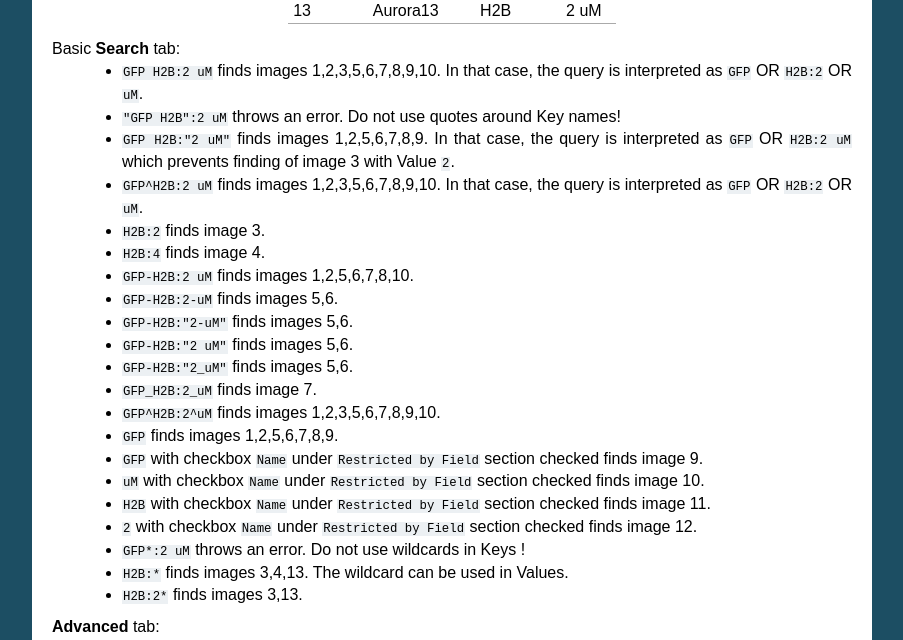
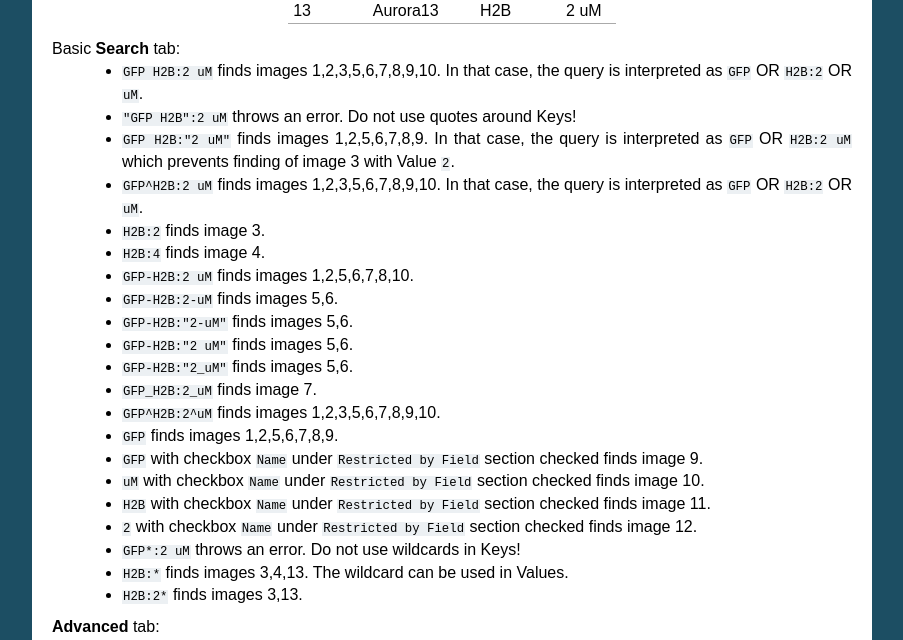
Before and after one commit to ome/omero-guide-introduction, a Sphinx documentation site: the page built from docs/search-omero.rst, in a window 1280 px wide and 900 px high, scrolled down 1587 px. Shown: the part 152-792 px from the top of the window, without its empty margins (198-1101 px from the left). Built offline with Sphinx 7.4.7, drawn with Linux system fonts in a browser that asks for light colours.

Commit message:
Unify syntax

```diff
--- a/docs/search-omero.rst
+++ b/docs/search-omero.rst
@@ -141,7 +141,7 @@ Considering the following setup of 13 separate images:
 
 Basic **Search** tab:
    - ``GFP H2B:2 uM`` finds images 1,2,3,5,6,7,8,9,10. In that case, the query is interpreted as ``GFP`` OR ``H2B:2`` OR ``uM``.
-   - ``"GFP H2B":2 uM`` throws an error. Do not use quotes around Key names!
+   - ``"GFP H2B":2 uM`` throws an error. Do not use quotes around Keys!
    - ``GFP H2B:"2 uM"`` finds images 1,2,5,6,7,8,9. In that case, the query is interpreted as ``GFP`` OR ``H2B:2 uM`` which prevents finding of image 3 with Value ``2``.
    - ``GFP^H2B:2 uM`` finds images 1,2,3,5,6,7,8,9,10. In that case, the query is interpreted as ``GFP`` OR ``H2B:2`` OR ``uM``.
    - ``H2B:2`` finds image 3.
@@ -158,7 +158,7 @@ Basic **Search** tab:
    - ``uM`` with checkbox ``Name`` under ``Restricted by Field`` section checked finds image 10.
    - ``H2B`` with checkbox ``Name`` under ``Restricted by Field`` section checked finds image 11.
    - ``2`` with checkbox ``Name`` under ``Restricted by Field`` section checked finds image 12.
-   - ``GFP*:2 uM`` throws an error. Do not use wildcards in Keys !
+   - ``GFP*:2 uM`` throws an error. Do not use wildcards in Keys!
    - ``H2B:*`` finds images 3,4,13. The wildcard can be used in Values.
    - ``H2B:2*`` finds images 3,13.
 
```
